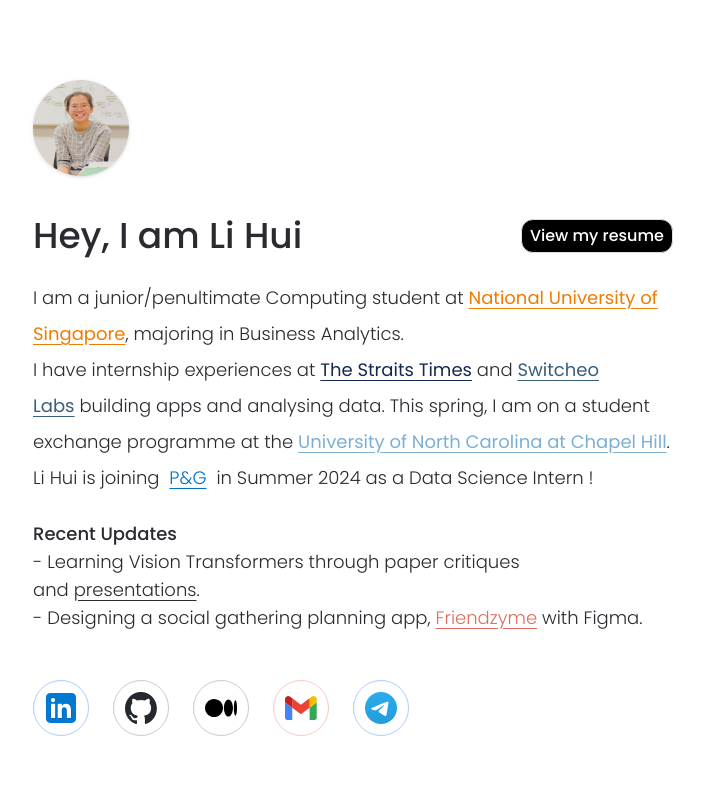
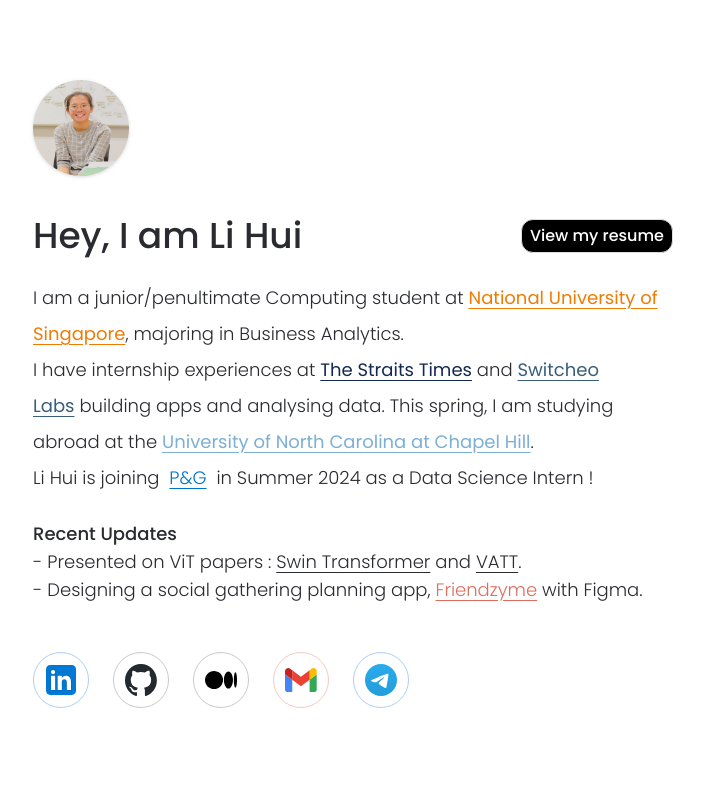
Before and after one commit to lihuicham/lihuicham.com-v2, a Next.js app: page / in a window 1280 px wide. Shown: the top 792 px of the page, without its empty margins (287-991 px from the left). Built offline with nearby package versions, Linux system fonts and the light colour scheme.

Commit message:
feat : add vatt presentation

```diff
--- a/src/app/components/constants/PageLinks.ts
+++ b/src/app/components/constants/PageLinks.ts
@@ -11,6 +11,7 @@ export const PageLinks = {
   },
   Recents: {
     SwinTransformer: 'https://docs.google.com/presentation/d/1qj7UbCLtAQGRbAGVwf-0YOB0SIZzk99e_qzIxph_w60/edit?usp=sharing',
+    VATT: 'https://docs.google.com/presentation/d/18gUP_IMTrxUiRljY9hTv0md0KBUOJtfa4b2UOKI43fg/edit?usp=sharing',
     Friendzyme: 'https://www.figma.com/file/oRZQUrJLw8K8D37Jgm9DvX/Li-Hui-Cham-Working-File?type=design&node-id=0%3A1&mode=design&t=AK479uYOH8atIu58-1',
   },
   Socials: {
--- a/src/app/components/v3/HeadlineV3.tsx
+++ b/src/app/components/v3/HeadlineV3.tsx
@@ -30,7 +30,7 @@ const HeadlineV3 = () => {
           &nbsp;and&nbsp;
           <span className="text-switcheolabs-green font-normal underline underline-offset-2 md:underline-offset-4 hover:underline-offset-6 transition-all duration-300 ease-in-out"><Link href={PageLinks.Companies.SwitcheoLabs} target="_blank">Switcheo Labs</Link></span>
           &nbsp;building apps and analysing data.
-          This spring, I am on a student exchange programme at the&nbsp;
+          This spring, I am studying abroad at the&nbsp;
           <span className="text-unc-blue font-normal underline underline-offset-2 md:underline-offset-4 hover:underline-offset-6 transition-all duration-300 ease-in-out"><Link href={PageLinks.Schools.UNC} target="_blank">University of North Carolina at Chapel Hill</Link></span>.
           <br />
           Li Hui is joining &nbsp;
@@ -42,8 +42,11 @@ const HeadlineV3 = () => {
           <h3 className="md:text-lg font-medium">Recent Updates</h3>
           <ul className="text-sm md:text-lg font-light">
             <li>
-              - Learning Vision Transformers through paper critiques and&nbsp;
-              <span className="underline underline-offset-2 md:underline-offset-4 hover:underline-offset-6 transition-all duration-300 ease-in-out"><Link href={PageLinks.Recents.SwinTransformer} target="_blank">presentations</Link></span>.
+              - Presented on ViT papers :&nbsp;
+              <span className="underline underline-offset-2 md:underline-offset-4 hover:underline-offset-6 transition-all duration-300 ease-in-out"><Link href={PageLinks.Recents.SwinTransformer} target="_blank">Swin Transformer</Link></span>
+              &nbsp;and&nbsp;
+              <span className="underline underline-offset-2 md:underline-offset-4 hover:underline-offset-6 transition-all duration-300 ease-in-out"><Link href={PageLinks.Recents.VATT} target="_blank">VATT</Link></span>
+              .
             </li>
             <li>
               - Designing a social gathering planning app,&nbsp;
```
